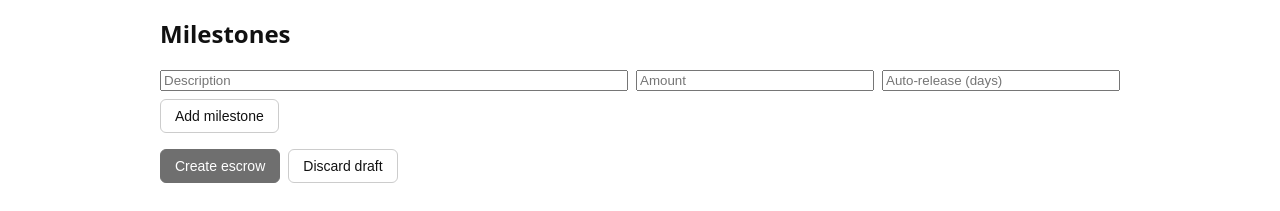
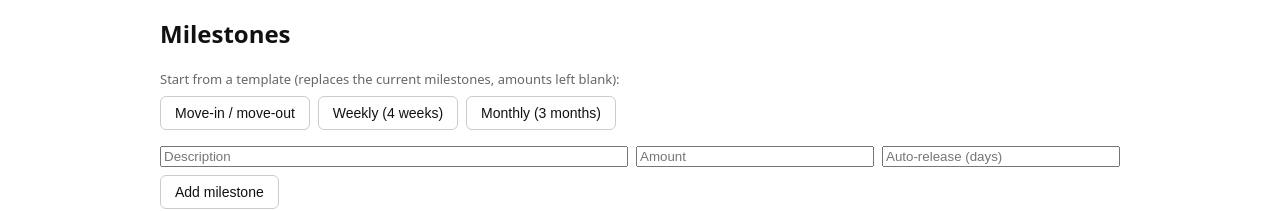
Before and after one commit to Anchorhold-stellar/frontend-, a Next.js app: page /escrow/new in a window 1280 px wide. Shown: the part 320-531 px from the top of the page. Built offline with nearby package versions, Linux system fonts and the light colour scheme; no server answers.

Commit message:
feat(escrow): add milestone templates to speed up creation
Move-in/move-out, weekly (4wk), and monthly (3mo) presets fill in
description + auto-release offsets; amounts are left blank since
they're deal-specific. Replaces the current milestone rows on click.

```diff
--- a/app/escrow/new/page.tsx
+++ b/app/escrow/new/page.tsx
@@ -22,6 +22,23 @@ const emptyMilestone = (): MilestoneDraft => ({
   amount: "",
   autoReleaseDays: "",
 });
+
+const MILESTONE_TEMPLATES: Record<string, MilestoneDraft[]> = {
+  "Move-in / move-out": [
+    { description: "Move-in", amount: "", autoReleaseDays: "0" },
+    { description: "Move-out", amount: "", autoReleaseDays: "30" },
+  ],
+  "Weekly (4 weeks)": [1, 2, 3, 4].map((week) => ({
+    description: `Week ${week}`,
+    amount: "",
+    autoReleaseDays: String(week * 7),
+  })),
+  "Monthly (3 months)": [1, 2, 3].map((month) => ({
+    description: `Month ${month}`,
+    amount: "",
+    autoReleaseDays: String(month * 30),
+  })),
+};
 
 const DRAFT_KEY = "safetrust:escrow-draft";
 
@@ -207,6 +224,21 @@ export default function NewEscrow() {
         </div>
 
         <h2>Milestones</h2>
+        <div style={{ marginBottom: 8, fontSize: 13, color: "var(--color-muted)" }}>
+          Start from a template (replaces the current milestones, amounts left blank):
+        </div>
+        <div style={{ display: "flex", gap: 8, marginBottom: 16, flexWrap: "wrap" }}>
+          {Object.entries(MILESTONE_TEMPLATES).map(([name, template]) => (
+            <Button
+              key={name}
+              type="button"
+              variant="secondary"
+              onClick={() => setMilestones(template.map((m) => ({ ...m })))}
+            >
+              {name}
+            </Button>
+          ))}
+        </div>
         {milestones.map((m, i) => (
           <div
             key={i}
```
